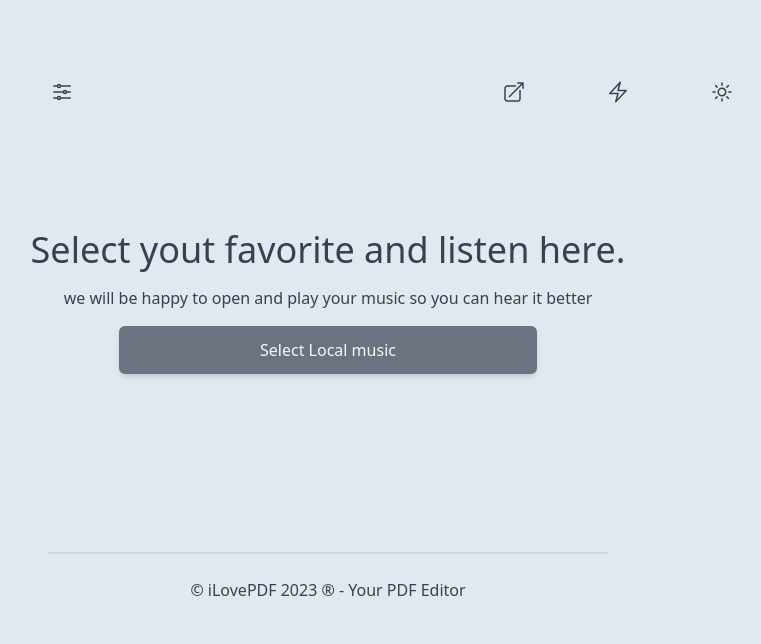
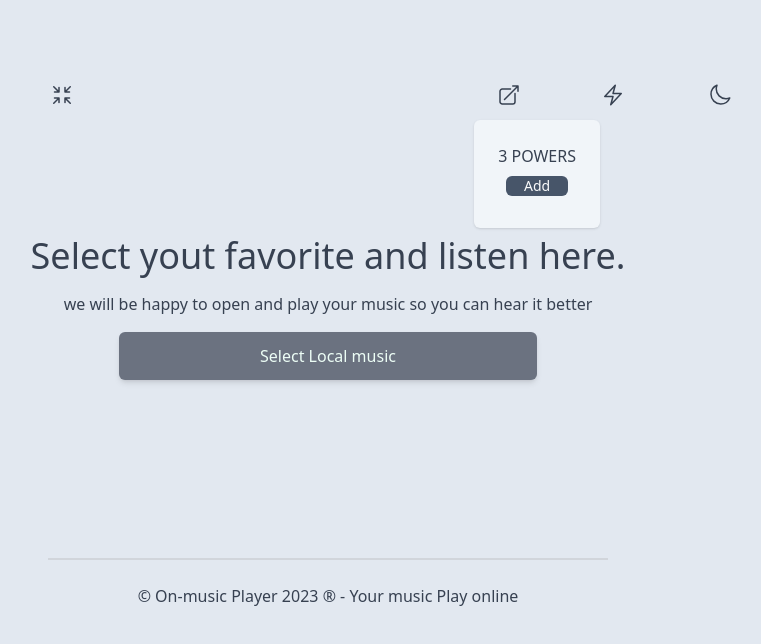
Before and after one commit to Josemario17/Song-Online-Player-, a website: page index.html in a window 1280 px wide. Both pictures are taken after a click on the button 930 px from the left and 92 px from the top of the page. Shown: the whole page, without its empty margins (312-1073 px from the left). Drawn offline with nearby package versions, Linux system fonts and the light colour scheme.

Commit message:
new features

```diff
--- a/assets/css/styles.scss
+++ b/assets/css/styles.scss
@@ -1,4 +1,6 @@
-
+body{
+    transition: .5s linear background-color;
+}
 
 label{
     cursor: pointer;
@@ -16,3 +18,19 @@ nav{
         transform: scale(1.3);
     }
 }
+
+//change theme
+.context-theme{
+    width: 35px;
+    overflow: hidden;
+    display: flex;
+}
+
+.context-theme button{
+    padding: 3px;
+}
+
+
+#dropdown{
+    display: none;
+}
--- /dev/null
+++ b/assets/js/script.js
@@ -0,0 +1,20 @@
+
+let a = document.querySelector(".context-theme button:nth-child(1)")
+a.onclick = function(){
+    a.style.marginLeft = "-28px"
+    document.querySelector("html").className = "dark"
+}
+
+let b = document.querySelector(".context-theme button:nth-child(2)")
+b.onclick = function(){
+    a.style.marginLeft = "0px"
+    document.querySelector("html").className = "ligth"
+}
+
+document.querySelector("#c-dropdown").onclick = function(){
+    let c = document.querySelector("#dropdown")
+        c.style.display = "block"
+        c.onmouseleave = function(){
+            c.style.display = "none"
+        }
+}
--- a/index.html
+++ b/index.html
@@ -6,54 +6,87 @@
     <meta name="viewport" content="width=device-width, initial-scale=1.0">
     <link rel="stylesheet" href="assets/css/styles.css">
     <script src="https://cdn.tailwindcss.com"></script>
+    <script>
+        tailwind.config = {
+        darkMode: 'class',
+        theme: {
+            extend: {
+            colors: {
+            }
+            }
+        }
+    }
+    </script>
     <title>On - Music Player</title>
 </head>
-<body class="bg-slate-200 text-gray-700 p-20">
+<body class="bg-slate-200 text-gray-700 p-20 dark:bg-slate-800 dark:text-yellow-100">
     <header class="w-full flex content-center h-full mb-24">
         <nav class="w-full flex space-x-10 content-between mx-auto">
             <div class="md:w-1/2 pl-12 flex justify-center sm:w-full">
                 <button class="w-min">
                     <svg xmlns="http://www.w3.org/2000/svg" fill="none" viewBox="0 0 24 24" stroke-width="1.5" stroke="currentColor" class="w-6 h-6">
-                        <path stroke-linecap="round" stroke-linejoin="round" d="M10.5 6h9.75M10.5 6a1.5 1.5 0 11-3 0m3 0a1.5 1.5 0 10-3 0M3.75 6H7.5m3 12h9.75m-9.75 0a1.5 1.5 0 01-3 0m3 0a1.5 1.5 0 00-3 0m-3.75 0H7.5m9-6h3.75m-3.75 0a1.5 1.5 0 01-3 0m3 0a1.5 1.5 0 00-3 0m-9.75 0h9.75" />
+                        <path stroke-linecap="round" stroke-linejoin="round" d="M9 9V4.5M9 9H4.5M9 9L3.75 3.75M9 15v4.5M9 15H4.5M9 15l-5.25 5.25M15 9h4.5M15 9V4.5M15 9l5.25-5.25M15 15h4.5M15 15v4.5m0-4.5l5.25 5.25" />
                       </svg>
                 </button>
             </div>
 
-            <div class="second-side md:w-1/2 lg:w-1/2 flex md:space-x-20 sm:space-x-0 justify-center sm:w-full" >
+            <div class="second-side md:w-1/2 lg:w-1/2 flex md:space-x-20 sm:space-x-0 justify-center sm:w-full relative" >
                 <button class="w-min">
                     <svg xmlns="http://www.w3.org/2000/svg" fill="none" viewBox="0 0 24 24" stroke-width="1.5" stroke="currentColor" class="w-6 h-6">
                         <path stroke-linecap="round" stroke-linejoin="round" d="M13.5 6H5.25A2.25 2.25 0 003 8.25v10.5A2.25 2.25 0 005.25 21h10.5A2.25 2.25 0 0018 18.75V10.5m-10.5 6L21 3m0 0h-5.25M21 3v5.25" />
                       </svg>
                 </button>
 
-                <button class="w-min">
+                <button class="w-min" id="c-dropdown">
                     <svg xmlns="http://www.w3.org/2000/svg" fill="none" viewBox="0 0 24 24" stroke-width="1.5" stroke="currentColor" class="w-6 h-6">
                         <path stroke-linecap="round" stroke-linejoin="round" d="M3.75 13.5l10.5-11.25L12 10.5h8.25L9.75 21.75 12 13.5H3.75z" />
                       </svg>
                 </button>
 
-                <button class="w-min">
-                    <svg xmlns="http://www.w3.org/2000/svg" fill="none" viewBox="0 0 24 24" stroke-width="1.5" stroke="currentColor" class="w-6 h-6">
-                        <path stroke-linecap="round" stroke-linejoin="round" d="M12 3v2.25m6.364.386l-1.591 1.591M21 12h-2.25m-.386 6.364l-1.591-1.591M12 18.75V21m-4.773-4.227l-1.591 1.591M5.25 12H3m4.227-4.773L5.636 5.636M15.75 12a3.75 3.75 0 11-7.5 0 3.75 3.75 0 017.5 0z" />
-                      </svg>
-                </button>
+                <div class="w-68 shadow rounded-md h-68 p-6 absolute top-10 right-72 bg-slate-100" id="dropdown">
+                    <div>
+                        <span>3</span>
+                        <span>POWERS</span>
+                    </div>
+
+                    <div class="my-2">
+                        <button class="w-4/5 bg-slate-600 mx-auto rounded-md grid justify-center text-gray-50 text-sm">Add</button>
+                    </div>
+                </div>
+
+
+
+                <div class="context-theme">
+                    <button class="w-min">
+                        <svg xmlns="http://www.w3.org/2000/svg" fill="none" viewBox="0 0 24 24" stroke-width="1.5" stroke="currentColor" class="w-6 h-6">
+                            <path stroke-linecap="round" stroke-linejoin="round" d="M21.752 15.002A9.718 9.718 0 0118 15.75c-5.385 0-9.75-4.365-9.75-9.75 0-1.33.266-2.597.748-3.752A9.753 9.753 0 003 11.25C3 16.635 7.365 21 12.75 21a9.753 9.753 0 009.002-5.998z" />
+                          </svg>
+                    </button>
+
+                    <button class="w-min">
+                        <svg xmlns="http://www.w3.org/2000/svg" fill="none" viewBox="0 0 24 24" stroke-width="1.5" stroke="currentColor" class="w-6 h-6">
+                         <path stroke-linecap="round" stroke-linejoin="round" d="M12 3v2.25m6.364.386l-1.591 1.591M21 12h-2.25m-.386 6.364l-1.591-1.591M12 18.75V21m-4.773-4.227l-1.591 1.591M5.25 12H3m4.227-4.773L5.636 5.636M15.75 12a3.75 3.75 0 11-7.5 0 3.75 3.75 0 017.5 0z" />
+                        </svg>
+                    </button>
+
+
+                </div>
             </div>
         </nav>
     </header>
-
-
 
     <main class="h-full mt-20">
         <div class="w-full h-48 grid content-center justify-center mt-20" id="drag">
             <h1 class="px-4 pt-3 md:text-4xl bold text-xl">Select yout favorite and listen here.</h1>
             <span class="p-4 text-center">we will be happy to open and play your music so you can hear it better</span>
-            <label for="t-file" class="shadow-md w-2/3 h-12 grid content-center text-center mx-auto bg-gray-500 text-emerald-50 rounded-md ease-in duration-300  hover:bg-gray-800 hover:scale-105 ">Select Local music</label>
-            <input type="file" name="t-file" id="t-file">
+            <label for="t-file" class="shadow-md w-2/3 h-12 grid content-center text-center mx-auto bg-gray-500 text-emerald-50 rounded-md ease-in duration-300  hover:bg-gray-800 hover:scale-105 dark:hover:bg-slate-600">Select Local music</label>
+            <input type="file" name="t-file" id="t-file" accept=".mp3, .mp4, .AAC">
         </div>
     </main>
 
     <footer class="md:w-1/2 sm:w-full mx-auto mt-40 border-t-2 border-gray-300">
-        <span class="w-full flex justify-center pt-6">© iLovePDF 2023 ® - Your PDF Editor</span>
+        <span class="w-full flex justify-center pt-6">© On-music Player 2023 ® - Your music Play online</span>
     </footer>
 </body>
+<script src="assets/js/script.js"></script>
 </html>
```
Also changed, not shown: assets/css/styles.css, 1 other file.
